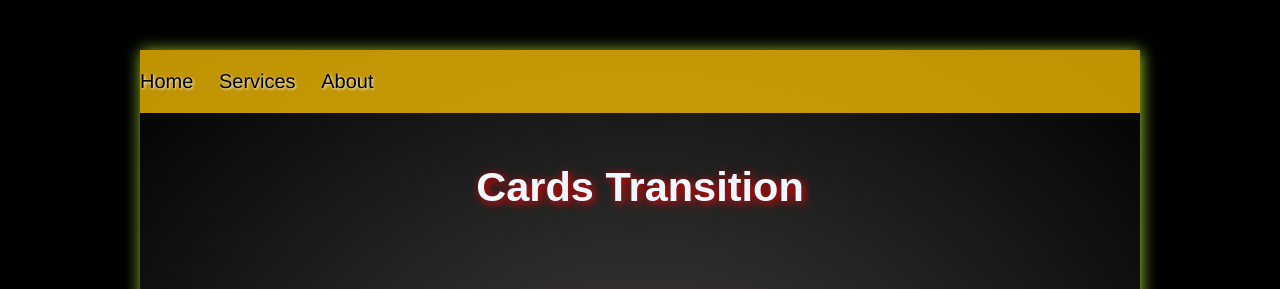
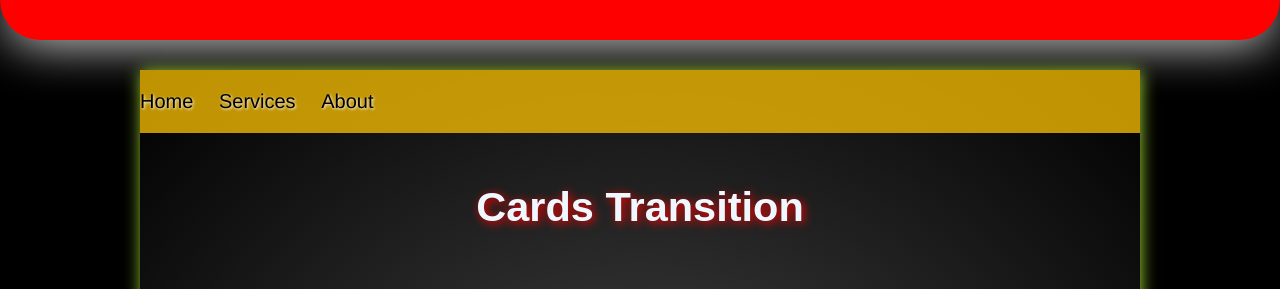
Before and after one commit to shareefain-khan/newcards.github.io, a plain HTML site: page index.html in a window 1280 px wide. Shown: the top 289 px of the page. Drawn offline with Linux system fonts and the light colour scheme.

Commit message:
top margin 50 to 30 & head color height width shadow

```diff
--- a/style.css
+++ b/style.css
@@ -7,7 +7,7 @@ body{
 .first{
     /* border-radius: 20px; */
     /* margin-top: 100px; */
-    margin: 50px auto;
+    margin: 30px auto;
     padding: 0px;
     height: 800px;
     width: 1000px;
@@ -193,3 +193,12 @@ p{
     text-shadow: 2px 2px 10px white;
 
 }
+.head{
+
+    width: 100%;
+    height: 40px;
+    background-color: red;
+    border-bottom-left-radius: 50px;
+    border-bottom-right-radius: 50px;
+    box-shadow: 1px 1px 50px white;
+}
```
